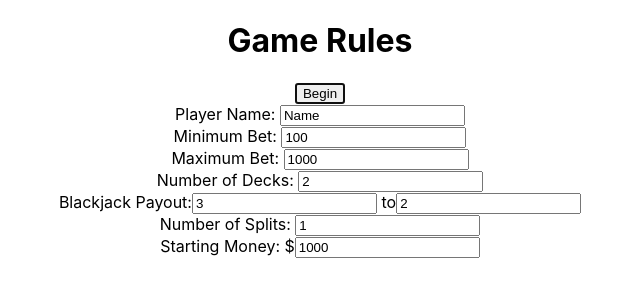
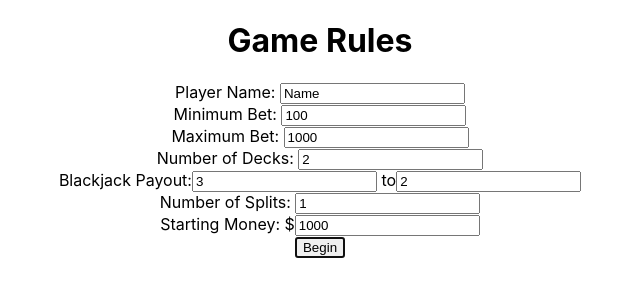
Before and after one commit to horatius83/react-blackjack, a React (Create React App) app in the folder typescript-blackjack-app/: page / in a window 1280 px wide. Shown: the top 300 px of the page, without its empty margins (320-960 px from the left). Built offline with nearby package versions, Linux system fonts and the light colour scheme.

Commit message:
Moved init button to bottom of init screen

```diff
--- a/typescript-blackjack-app/src/components/RulesComponent.tsx
+++ b/typescript-blackjack-app/src/components/RulesComponent.tsx
@@ -64,9 +64,6 @@ export function RulesComponent(props: {
             <h1>Game Rules</h1>
             <form onSubmit={onSubmit}>
                 <div>
-                    <input type="submit" value="Begin" ref={startButton}/>
-                </div>
-                <div>
                     <label>Player Name: <input value={name} onChange={onNameChange}></input></label>
                 </div>
                 <div>
@@ -105,6 +102,9 @@ export function RulesComponent(props: {
                         </select>
                     </label>
                 </div>*/}
+                <div>
+                    <input type="submit" value="Begin" ref={startButton}/>
+                </div>
             </form>
         </>
     );
```
Also changed, not shown: 1 other file (tests, documents, lock files or other folders).
